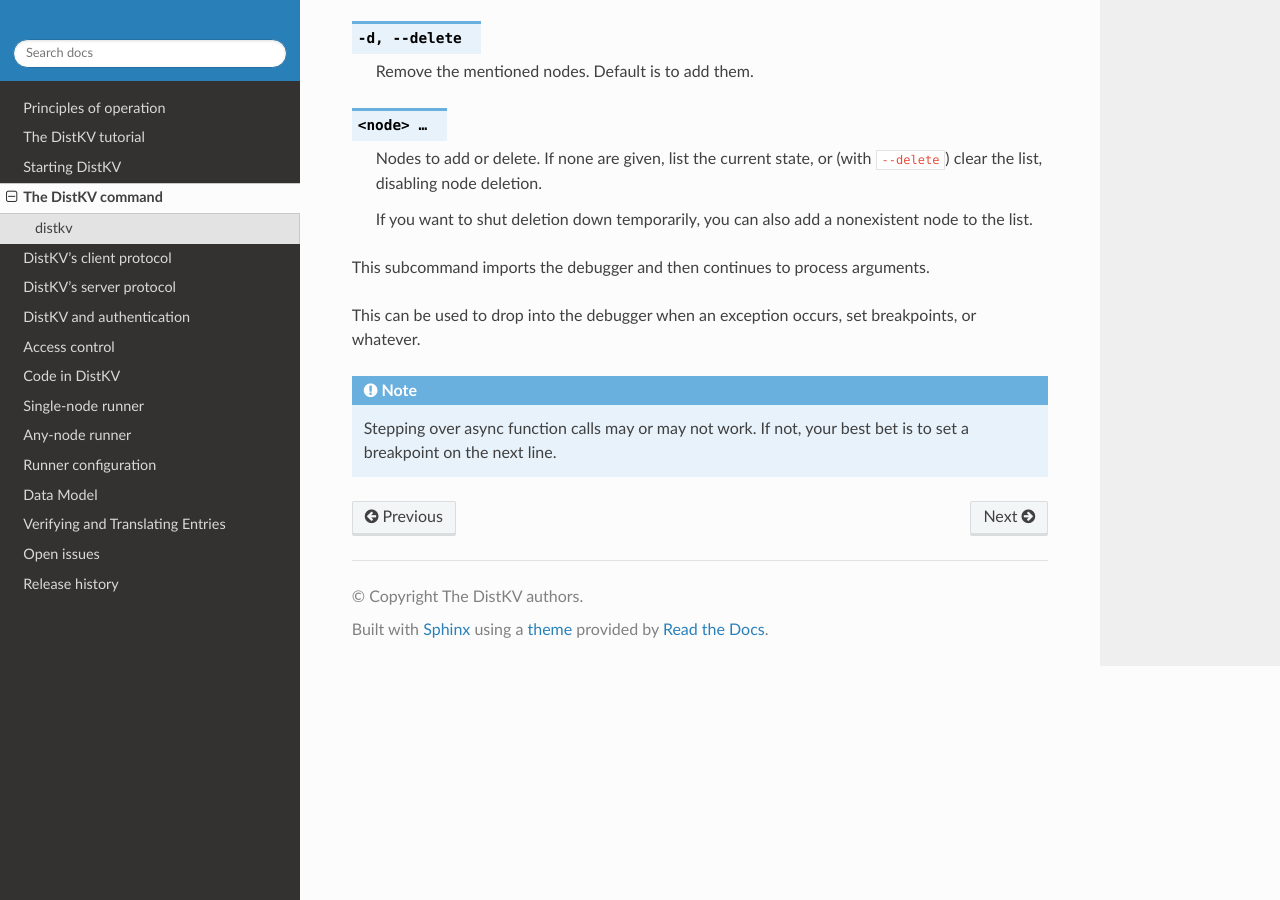
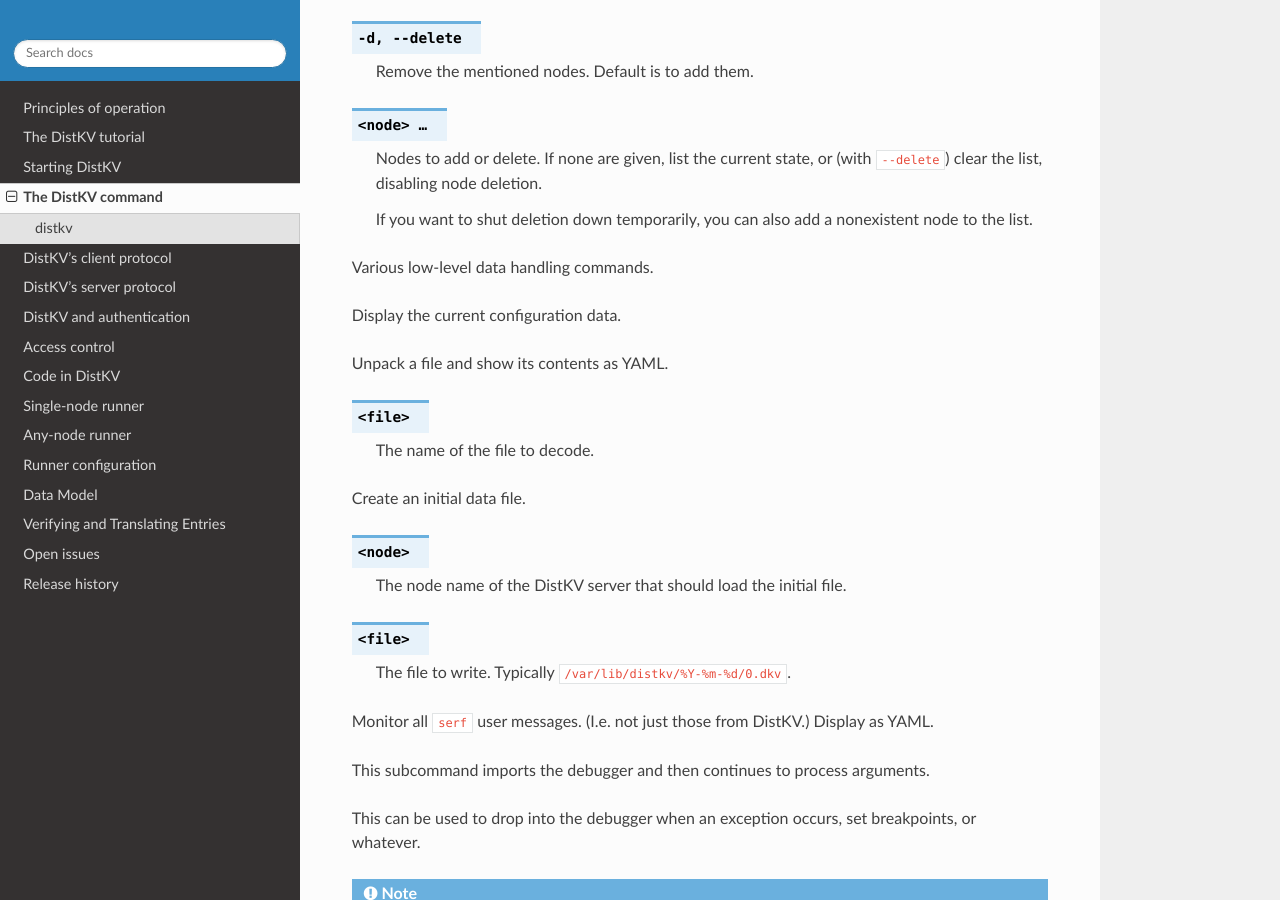
Before and after one commit to M-o-a-T/moat-kv, a Sphinx documentation site: the page built from docs/source/command_line.rst, in a window 1280 px wide and 900 px high, scrolled down 19631 px. Built offline with Sphinx 7.4.7 and the Read the Docs theme 2.0.0, drawn with Linux system fonts in a browser that asks for light colours.

Commit message:
Document "distkv dump"

```diff
--- a/docs/source/command_line.rst
+++ b/docs/source/command_line.rst
@@ -1107,6 +1107,44 @@
    nonexistent node to the list.
 
 
+.. program:: distkv dump
+
+Various low-level data handling commands.
+
+
+.. program:: distkv dump cfg
+
+Display the current configuration data.
+
+
+.. program:: distkv dump file
+
+Unpack a file and show its contents as YAML.
+
+.. option:: <file>
+
+   The name of the file to decode.
+
+
+.. program:: distkv dump init
+
+Create an initial data file.
+
+.. option:: <node>
+
+   The node name of the DistKV server that should load the initial file.
+
+.. option:: <file>
+
+   The file to write. Typically ``/var/lib/distkv/%Y-%m-%d/0.dkv``.
+
+
+.. program:: distkv dump serf
+
+Monitor all ``serf`` user messages. (I.e. not just those from DistKV.)
+Display as YAML.
+
+
 .. program:: distkv pdb
 
 This subcommand imports the debugger and then continues to process arguments.
```
